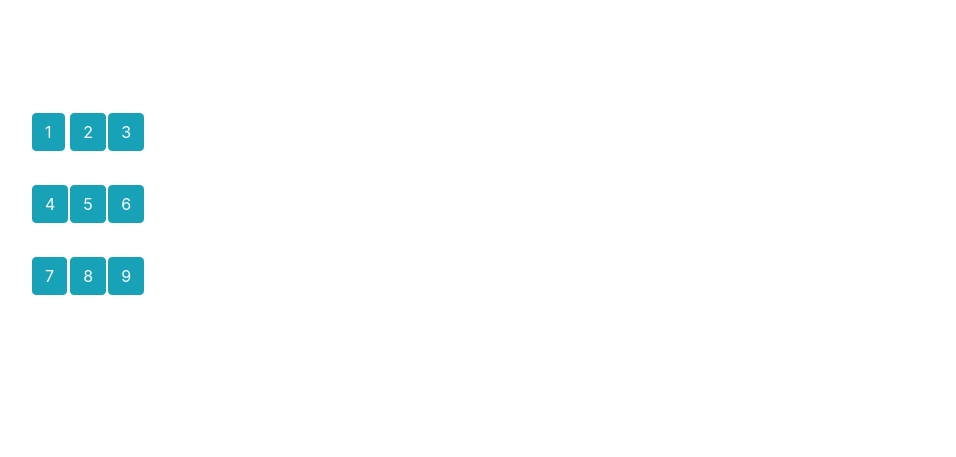
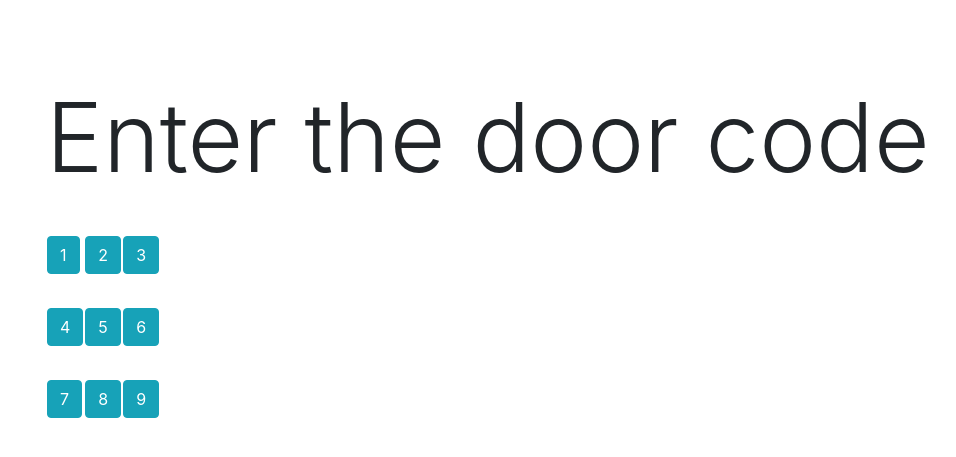
Before and after one commit to KamilKwapisz/ChallangeRocket-Bridged, a Django app: page /flat/1/keypad in a window 1280 px wide. Shown: the top 457 px of the page, without its empty margins (39-995 px from the left). Run offline with Django 3.2, Linux system fonts and the light colour scheme; some libraries are stand-ins or nearby versions.

Commit message:
better keypad

```diff
--- a/smarthome/app/templates/app/keypad.html
+++ b/smarthome/app/templates/app/keypad.html
@@ -30,7 +30,7 @@
 </head>
 <body style="margin-top: 5rem">
 <div class="container">
-    <div class="row">
+        <h1 id="code" class="display-1">Enter the door code</h1>
         <table class="table-responsive">
             <tr>
                 <td>
@@ -67,11 +67,13 @@
 
         </table>
     </div>
+
     <script>
         var code = new String();
 
         function add(i) {
             code = code + i.toString();
+            $("#code").text(code);
             if (code.length > 3) {
                 $.ajax({
                         type: "POST",
@@ -83,9 +85,10 @@
                         success: function (response) {
                             console.log("done!");
                         },
-                    error: function(err){
-                            console.log("doesnt work tho")
-                    }
+                        error: function (err) {
+                            code = "";
+                            $("#code").text("Wrong code! Try again!");
+                        }
                     }
                 )
             }
```
